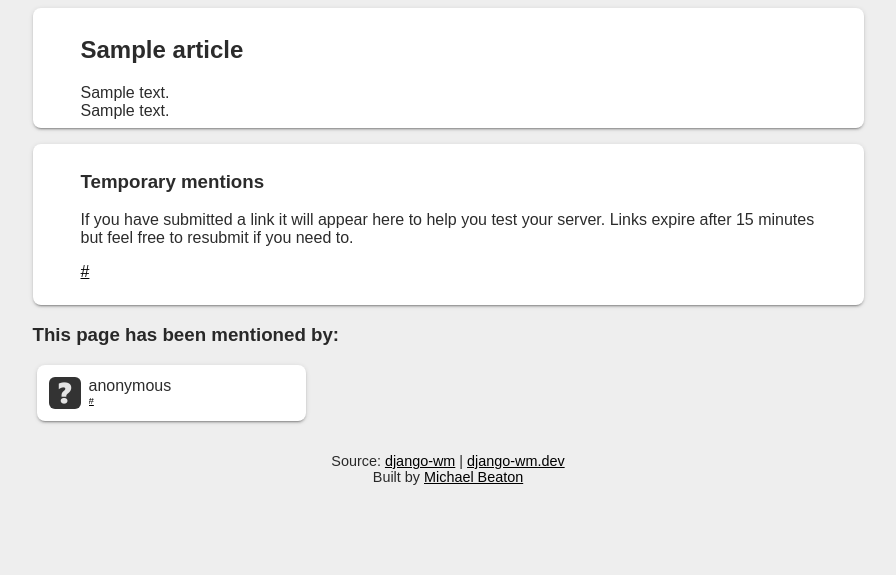
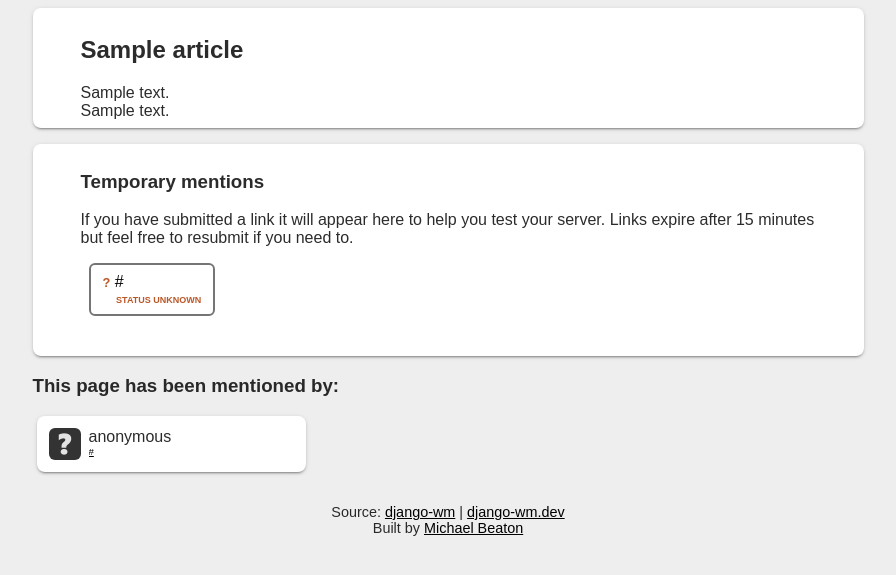
Before and after one commit to beatonma/django-wm-example, a Django app: template my_app/templates/mentionable_example_tester.html in a window 1280 px wide. Shown: the top 575 px of the page, without its empty margins (192-1088 px from the left). Run offline with Django 3.2, Linux system fonts and the light colour scheme; the template is opened without the code that fills it: most values are stand-ins (such as "Sample title", 1, 10 or a date in 2020).

Commit message:
Added accepted/rejected markers on temporary mentions. Fixed css overflow in webmentions with long urls.

```diff
--- a/my_app/static/my_app/css/style.css
+++ b/my_app/static/my_app/css/style.css
@@ -90,6 +90,13 @@ input[type=text] {
     margin-right: 8px;
 }
 
+.hcard-text {
+    white-space: nowrap;
+    overflow: hidden;
+    text-overflow: ellipsis;
+    max-width: 190px;
+}
+
 .wm {
     width: 245px !important;
     margin-left: 4px !important;
@@ -127,6 +134,58 @@ input[type=text] {
 
 .hidden {
     display: none;
+}
+
+.temp-link {
+    border: 2px solid var(--text-secondary);
+    border-radius: 6px;
+    padding: 8px 12px;
+    margin-left: 8px;
+    margin-right: 8px;
+    margin-bottom: 16px;
+    text-decoration: none !important;
+    white-space: nowrap;
+    overflow: hidden;
+    text-overflow: ellipsis;
+    max-width: 300px;
+}
+
+a.temp-link {
+    text-decoration: none !important;
+}
+
+.status {
+    font-size: .8rem;
+    font-weight: bold;
+    cursor: default;
+    margin-left: 4px;
+}
+
+.status-icon {
+    font-size: .8rem;
+    font-weight: bold;
+    cursor: default;
+    min-width: .8rem;
+    max-width: .8rem;
+    min-height: .8rem;
+    max-height: .8rem;
+}
+
+.status-accepted {
+    color: #12a245;
+}
+
+.status-rejected {
+    color: #b10000;
+}
+
+.status-unknown {
+    color: #b95729;
+}
+
+.status-message {
+    font-variant-caps: all-small-caps;
+    margin-left: .85rem;
 }
 
 .admin-header, .mentions-pending-approval {
--- a/my_app/templates/mentionable_example_tester.html
+++ b/my_app/templates/mentionable_example_tester.html
@@ -17,9 +17,21 @@
     <section class="card">
         <h3>Temporary mentions</h3>
         <p>If you have submitted a link it will appear here to help you test your server. Links expire after 15 minutes but feel free to resubmit if you need to.</p>
-        {% for wm in temporary_mentions %}
-        <div class="temp-link"><a href="{{ wm.url }}">{{ wm.url }}</a></div>
-        {% endfor %}
+        <div class="hor-wrap">
+            {% for wm in temporary_mentions %}
+            <a class="temp-link" title="{{ wm.url }}" href="{{ wm.url }}">
+                {% if wm.outgoing_status.successful is True %}<span title="Accepted by target server" class="status-icon status-accepted">&#x2714;</span>
+                {% elif wm.outgoing_status.successful is False %}<span title="Rejected by target server" class="status-icon status-rejected">&#x2716;</span>
+                {% else %}<span title="Status unknown" class="status-icon status-unknown">?</span>
+                {% endif %}
+                {{ wm.url }}
+                {% if wm.outgoing_status.successful is True %}<div title="Accepted by target server" class="status-message status status-accepted">Accepted by target server</div>
+                {% elif wm.outgoing_status.successful is False %}<div title="Rejected by target server" class="status-message status status-rejected">Rejected by target server</div>
+                {% else %}<div title="Status unknown" class="status-message status status-unknown">Status unknown</div>
+                {% endif %}
+            </a>
+            {% endfor %}
+        </div>
         <p></p>
     </section>
     {% endif %}
```
Also changed, not shown: my_app/models.py (+7 -0 lines), my_app/views.py (+9 -2 lines).
